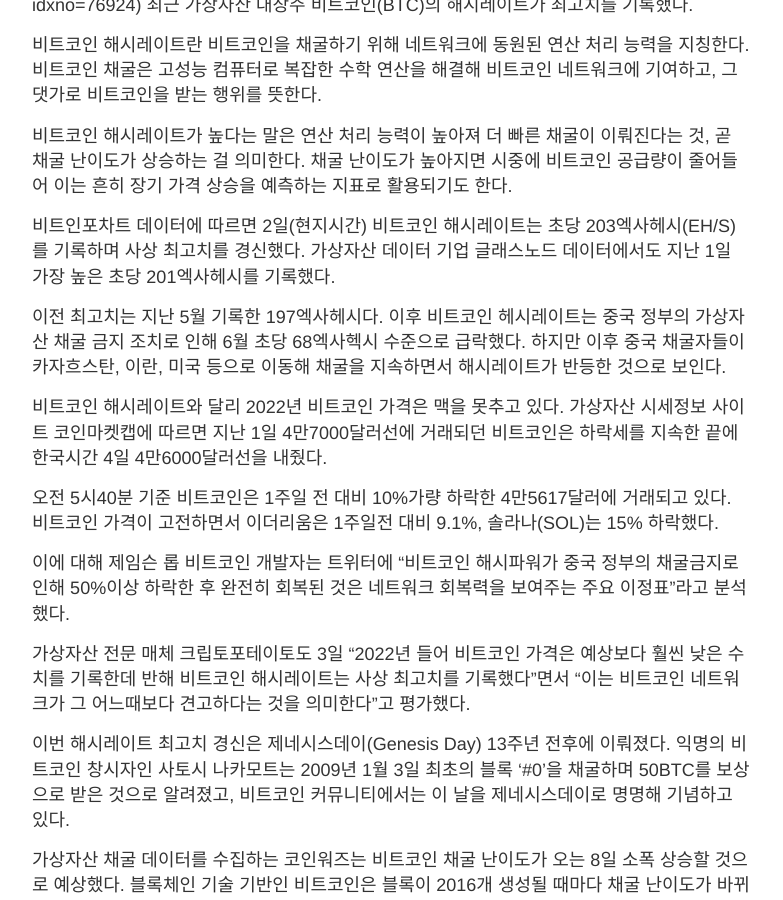
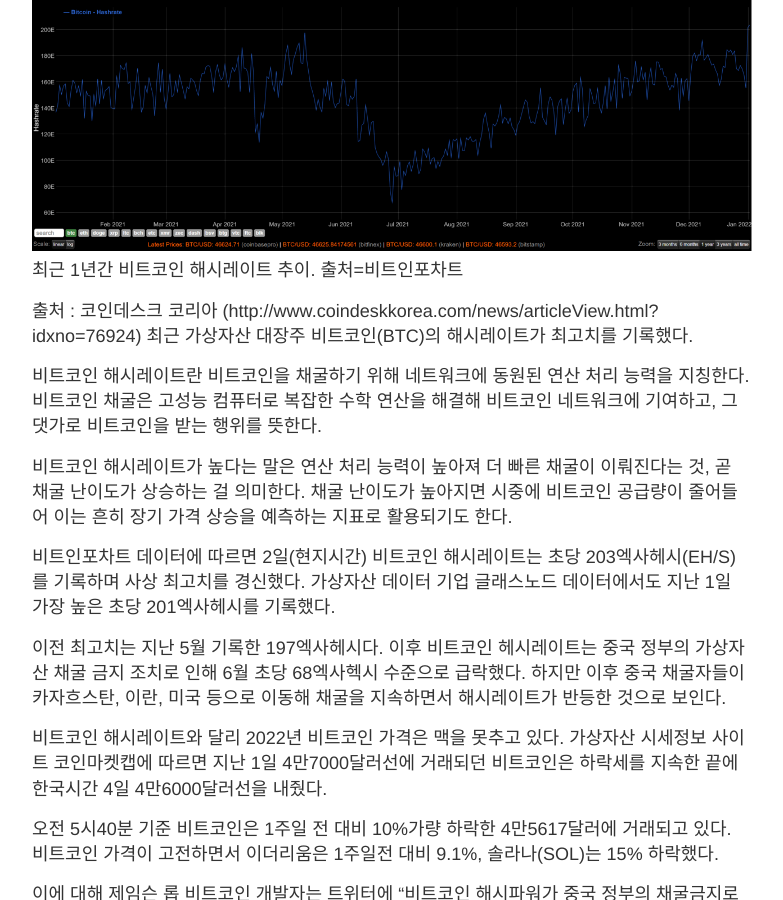
Before and after one commit to bluejick/bluejick.github.io, a Jekyll site: the page built from _posts/2022-01-14-diary1.md, in a window 1280 px wide and 900 px high, scrolled down 565 px. Shown: the whole window, without its empty margins (248-1031 px from the left). Built offline with Jekyll 4.4.1, drawn with Linux system fonts in a browser that asks for light colours.

Commit message:
Update 2022-01-14-diary1.md

```diff
--- a/_posts/2022-01-14-diary1.md
+++ b/_posts/2022-01-14-diary1.md
@@ -3,6 +3,8 @@ layout: post
 title: 비트코인(BTC)의 해시레이트가 최고치를 기록
 ---
 ![최근 1년간 비트코인 해시레이트 추이. 출처=비트인포차트](/images/76924_17244_3420.png)
+
+{% include image.html url="/images/76924_17244_3420.png" description="최근 1년간 비트코인 해시레이트 추이. 출처=비트인포차트" %}
 
 
 출처 : 코인데스크 코리아 (http://www.coindeskkorea.com/news/articleView.html?idxno=76924)
```
